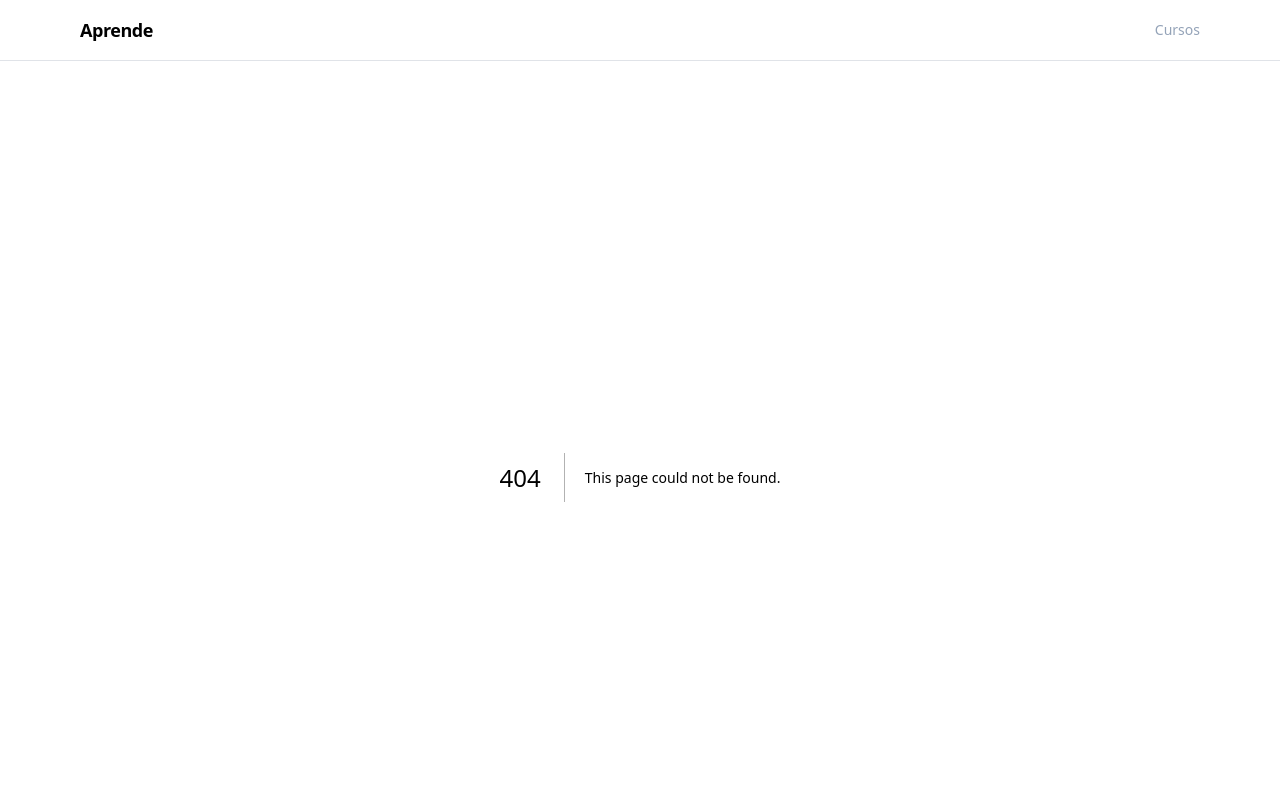
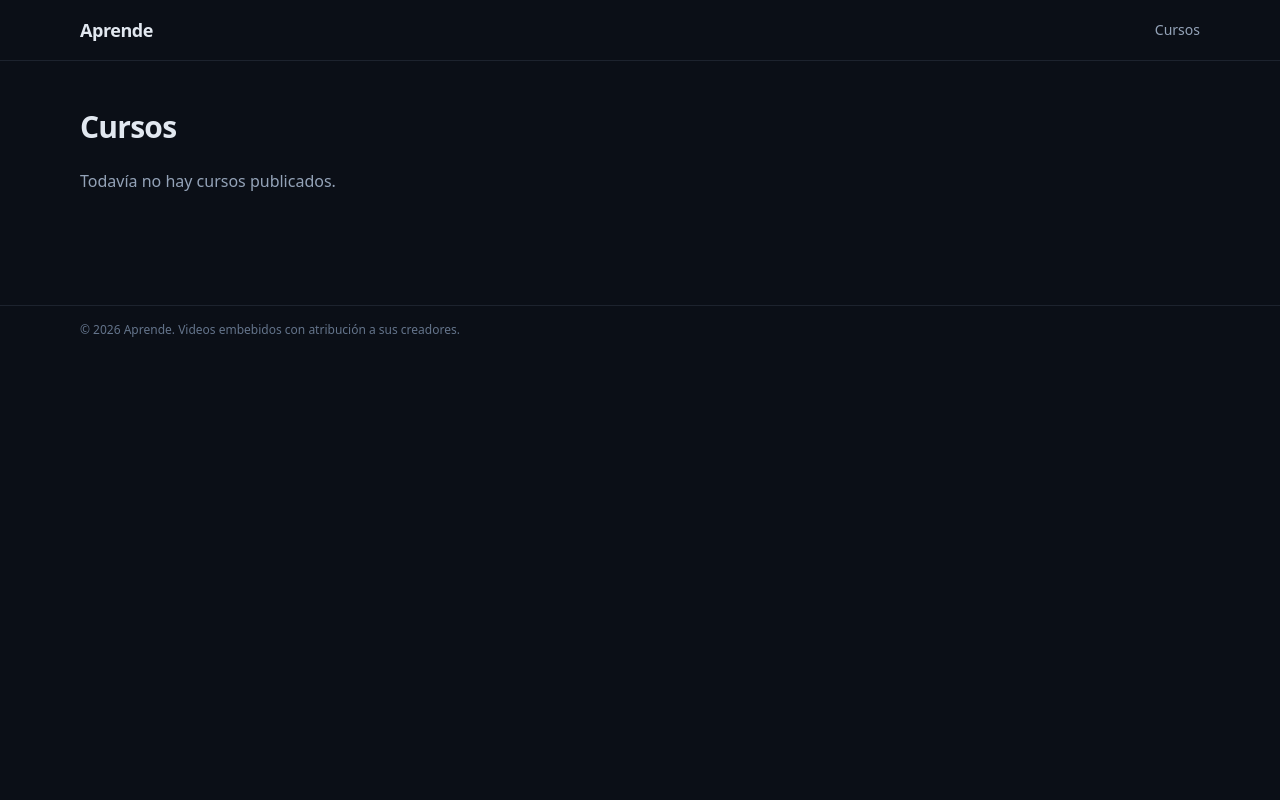
Before and after one commit to loctime/aprende, a Next.js app: page /cursos in a window 1280 px wide. Before the commit this address had no page. Shown: the top 800 px of the page. Built offline with nearby package versions, Linux system fonts and the light colour scheme.

Commit message:
feat(app): /cursos catalog page

```diff
--- /dev/null
+++ b/app/cursos/page.tsx
@@ -0,0 +1,39 @@
+import Link from 'next/link'
+import type { Metadata } from 'next'
+import { getAllCourses } from '@/lib/content'
+
+export const metadata: Metadata = {
+  title: 'Cursos',
+  description: 'Catálogo de cursos disponibles en Aprende.',
+}
+
+export default function CoursesPage() {
+  const courses = getAllCourses().filter(c => !c.slug.startsWith('_'))
+
+  return (
+    <section className="py-8">
+      <h1 className="text-3xl font-semibold tracking-tight">Cursos</h1>
+      {courses.length === 0 ? (
+        <p className="mt-6 text-ink-dim">Todavía no hay cursos publicados.</p>
+      ) : (
+        <ul className="mt-6 grid gap-4 sm:grid-cols-2 lg:grid-cols-3">
+          {courses.map(course => (
+            <li key={course.slug}>
+              <Link
+                href={`/cursos/${course.slug}`}
+                className="block rounded-lg border border-ink-muted/30 bg-bg-card p-5 transition hover:border-brand/50 hover:bg-bg-soft"
+              >
+                <div className="text-xs uppercase tracking-wide text-ink-muted">{course.level}</div>
+                <h2 className="mt-2 text-lg font-semibold">{course.title}</h2>
+                <p className="mt-2 text-sm text-ink-dim">{course.description}</p>
+                <div className="mt-3 text-xs text-ink-muted">
+                  {course.chapters.length} capítulos · {course.chapters.reduce((n, c) => n + c.lessons.length, 0)} lecciones
+                </div>
+              </Link>
+            </li>
+          ))}
+        </ul>
+      )}
+    </section>
+  )
+}
```
